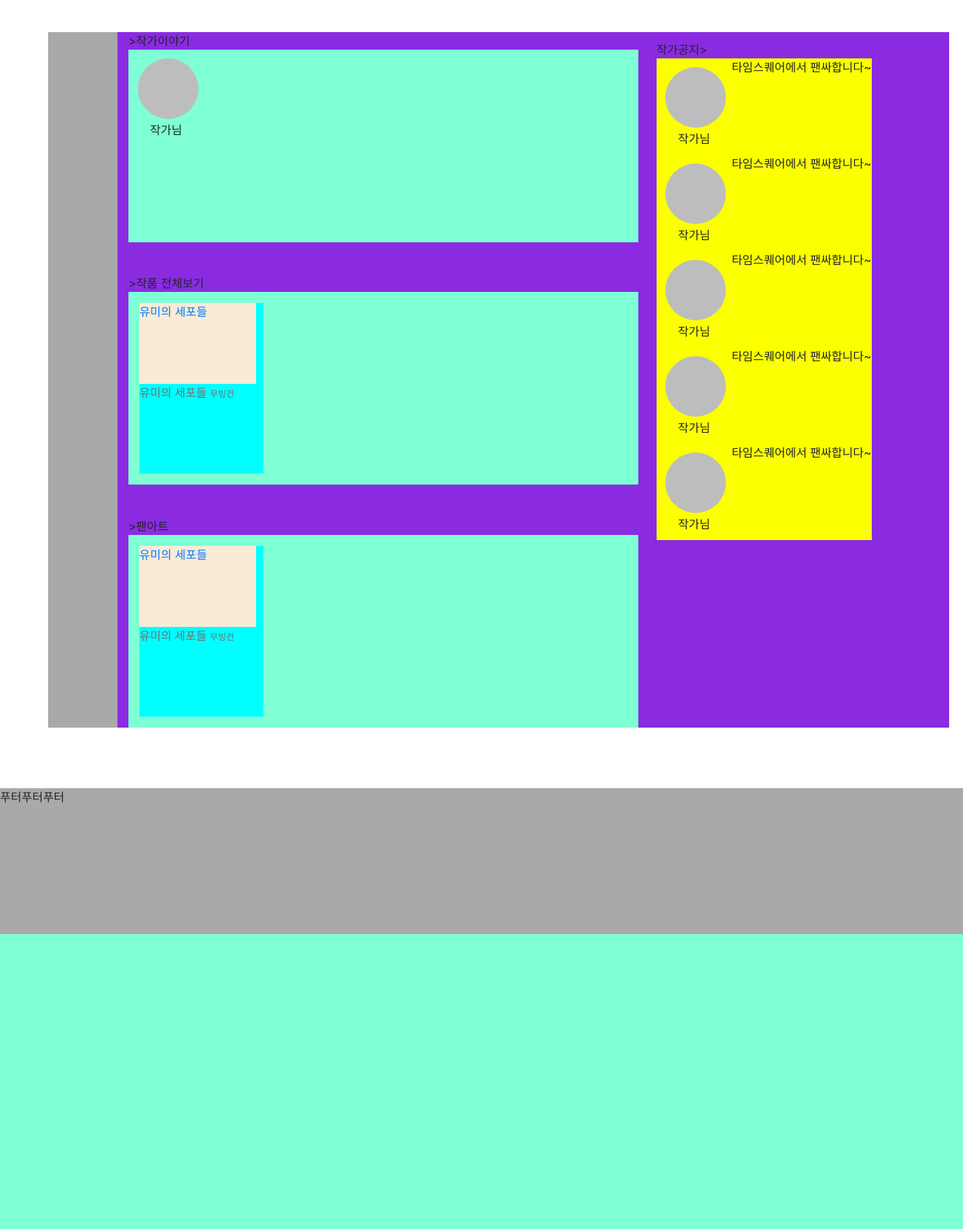
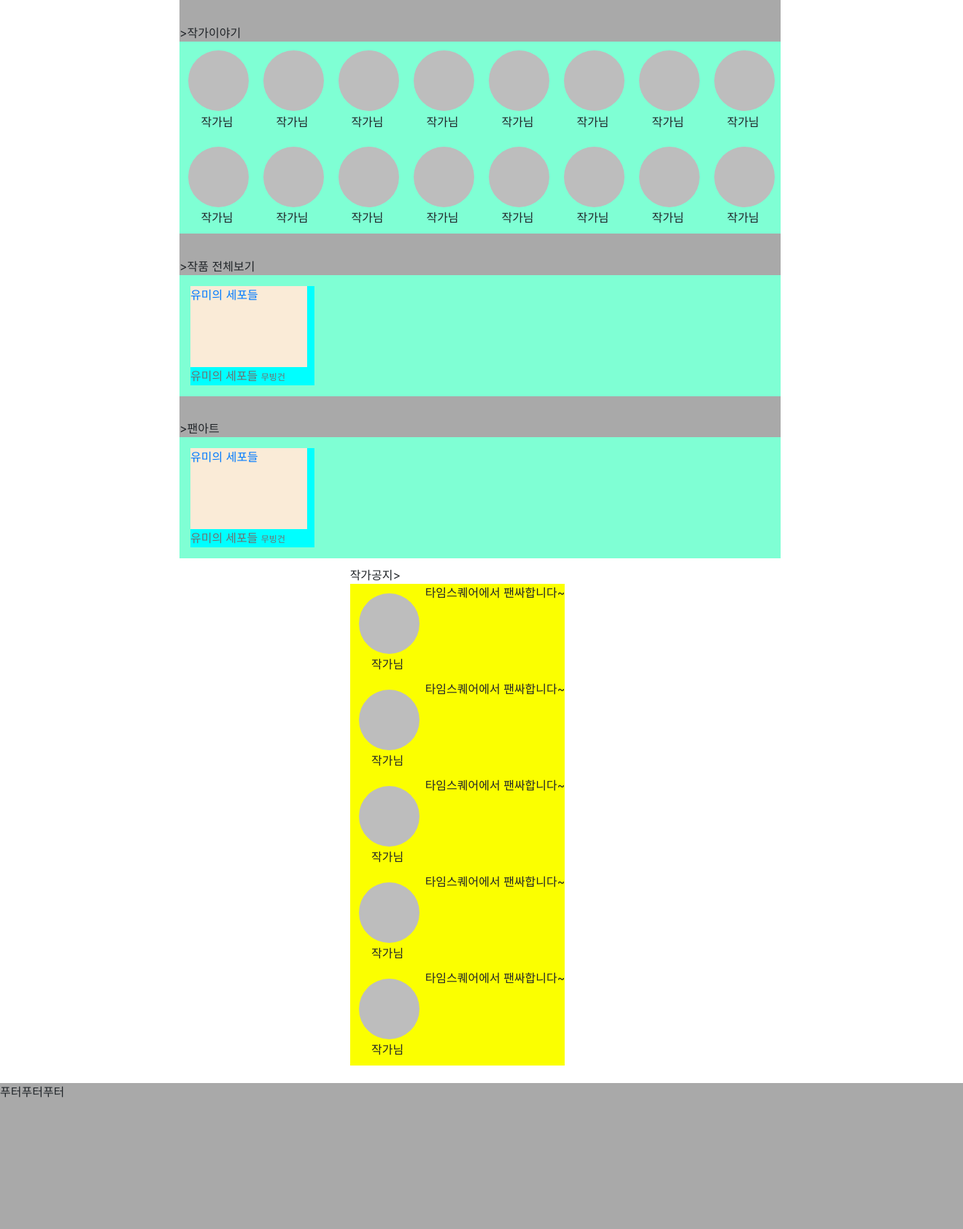
Before and after one commit to shalo1040/Re-Author, a Django app: page / in a window 1320 px wide. Shown: the part 215-1899 px from the top of the page at 73% size. Before the commit the page ends 1495 px from the top, so only its background shows below. Run offline with Django 3.2, Linux system fonts and the light colour scheme; some libraries are stand-ins or nearby versions.

Commit message:
home.html 화면 비율 따라 콘텐츠 정렬 수정

```diff
--- a/reauthor/mainApp/templates/home.html
+++ b/reauthor/mainApp/templates/home.html
@@ -1,15 +1,22 @@
 <!DOCTYPE html>
 {% load static %}
+{% load range %}
 <html>
+
 <head>
-        <link rel="stylesheet" href="https://stackpath.bootstrapcdn.com/bootstrap/4.5.2/css/bootstrap.min.css" integrity="sha384-JcKb8q3iqJ61gNV9KGb8thSsNjpSL0n8PARn9HuZOnIxN0hoP+VmmDGMN5t9UJ0Z" crossorigin="anonymous">
+    <link rel="stylesheet" href="https://stackpath.bootstrapcdn.com/bootstrap/4.5.2/css/bootstrap.min.css"
+        integrity="sha384-JcKb8q3iqJ61gNV9KGb8thSsNjpSL0n8PARn9HuZOnIxN0hoP+VmmDGMN5t9UJ0Z" crossorigin="anonymous">
     <title>ReAuthor</title>
+    <meta name="viewport" content="width=device-width, initial-scale=1">
+    <style>
+        body {
+            zoom: 1;
+            max-width: 100%;
+            margin-left: auto;
+            margin-right: auto;
+        }
 
-        <style>
-         body{
-             zoom: 1;
-         }
-         .Title{
+        .Title {
             font-size: 35px;
             width: 200px;
             border: 0px;
@@ -18,7 +25,8 @@
             position: relative;
             left: 30px;
         }
-        input{
+
+        input {
             width: 51%;
             height: 56px;
             border-radius: 35px;
@@ -26,7 +34,8 @@
             background-color: #8c62ff;
             margin: 4%;
         }
-        #searchBtn{
+
+        #searchBtn {
             float: inline-end;
             width: 30.3px;
             height: 30.3px;
@@ -34,7 +43,8 @@
             border: solid 1px #004eff;
             background-color: #fbff00;
         }
-        .MyPage{
+
+        .MyPage {
             width: 85px;
             height: 46px;
             opacity: 0.8;
@@ -47,14 +57,16 @@
             margin: 10px;
 
         }
-        .MainBox{
-            background-color:darkgray;
+
+        .MainBox {
+            display: inline-block;
+            background-color: darkgray;
             margin-left: 5%;
-            margin-right: 5%;
+            margin-right: 70px;
             padding: 0%;
-            transform: scale();
+            text-align: left;
+        }
 
-        }
         .box {
             width: 50px;
             height: 50px;
@@ -63,13 +75,15 @@
             margin: 10px;
             float: right;
         }
-        .Upload{
+
+        .Upload {
             appearance: none;
-            background-color:  #BDBDBD;
+            background-color: #BDBDBD;
             border: none;
             float: center;
         }
-        .logo{
+
+        .logo {
             width: 85.96px;
             height: 36.99px;
             padding-left: 10px;
@@ -77,27 +91,31 @@
             margin-right: 0%;
             background-color: khaki;
         }
-        .navi2{
+
+        .navi2 {
             padding-left: 9%;
             background-color: coral;
             height: 53px;
         }
-        .container{
+
+        .container {
             background-color: blueviolet;
             margin-left: 8%;
             margin-right: 25%;
             margin-bottom: 7%;
         }
-        .childCon{
+
+        .childCon {
             margin-top: 4%;
         }
-        .authorContainer{
+
+        .authorContainer {
             display: flex;
             align-self: flex-start;
             background-color: aquamarine;
-            height: 264px;
         }
-        #uploadIcon{
+
+        #uploadIcon {
             width: 83px;
             height: 83px;
             border-radius: 70%;
@@ -105,10 +123,12 @@
             overflow: hidden;
             float: left;
         }
-        #notice{
+
+        #notice {
             text-align: left;
         }
-        #line1{
+
+        #line1 {
 
             padding-top: 0%;
             padding-bottom: 0%;
@@ -117,52 +137,59 @@
             box-shadow: 0 3px 6px 0 rgba(0, 0, 0, 0.11);
             background-color: #9c0c5b;
         }
-        #nav2{
-            background-color:  #ffffff;
+
+        #nav2 {
+            background-color: #ffffff;
             padding-left: 2%;
             padding-right: 2%;
             height: 53px;
         }
-        .navBtn1{
-            background-color:  #ffffff;
+
+        .navBtn1 {
+            background-color: #ffffff;
         }
-        #nav2span{
+
+        #nav2span {
             padding: 2%;
         }
-        .alarm{
+
+        .alarm {
+            display: inline-block;
             margin-right: 5%;
-            margin-left: 25px;
-            display: flex;
             flex-direction: row;
-            height: 1000px;
             text-align: center;
-            float: right;
             align-items: start;
         }
-        .alarmContainer{
+
+        .alarmContainer {
             display: flex;
             background-color: rgb(251, 255, 0);
         }
-        #authorInfo{
+
+        #authorInfo {
             display: flex;
             flex-direction: column;
             padding: 10px;
             text-align: center;
         }
-        #alarmItem{
-            display:flex;
-            float:right;
+
+        #alarmItem {
+            display: flex;
+            float: right;
         }
-        footer{
+
+        footer {
             height: 200px;
             display: flex;
             flex-direction: column;
             background-color: darkgrey;
         }
-        .footerItem{
+
+        .footerItem {
             margin-top: auto;
         }
-        #title{
+
+        #title {
             width: 73px;
             height: 27px;
             font-family: AppleSDGothicNeoB00;
@@ -175,21 +202,24 @@
             text-align: left;
             color: #707070;
         }
-        .contentBox{
+
+        .contentBox {
             width: 160px;
             height: 111px;
             background-color: antiquewhite;
             object-fit: contain;
         }
-        .contentSet{
-            margin:15px;
-            width:170px;
+
+        .contentSet {
+            margin: 15px;
+            width: 170px;
             float: inline-start;
             background-color: aqua;
             display: flex;
             flex-direction: column;
         }
-        #author{
+
+        #author {
             width: 42px;
             height: 20px;
             font-family: AppleSDGothicNeoUL00;
@@ -202,22 +232,39 @@
             text-align: left;
             color: #707070;
         }
+
+        .center {
+            text-align: center;
+        }
+
+        * {
+            box-sizing: border-box;
+        }
     </style>
     <script>
-            var scale = Math.min( availableWidth / contentWidth, availableHeight / contentHeight );
+        var scale = Math.min(availableWidth / contentWidth, availableHeight / contentHeight);
     </script>
 </head>
+
 <body>
-        <script src="https://code.jquery.com/jquery-3.5.1.slim.min.js" integrity="sha384-DfXdz2htPH0lsSSs5nCTpuj/zy4C+OGpamoFVy38MVBnE+IbbVYUew+OrCXaRkfj" crossorigin="anonymous"></script>
-        <script src="https://cdn.jsdelivr.net/npm/popper.js@1.16.1/dist/umd/popper.min.js" integrity="sha384-9/reFTGAW83EW2RDu2S0VKaIzap3H66lZH81PoYlFhbGU+6BZp6G7niu735Sk7lN" crossorigin="anonymous"></script>
-        <script src="https://stackpath.bootstrapcdn.com/bootstrap/4.5.2/js/bootstrap.min.js" integrity="sha384-B4gt1jrGC7Jh4AgTPSdUtOBvfO8shuf57BaghqFfPlYxofvL8/KUEfYiJOMMV+rV" crossorigin="anonymous"></script>
+    <script src="https://code.jquery.com/jquery-3.5.1.slim.min.js"
+        integrity="sha384-DfXdz2htPH0lsSSs5nCTpuj/zy4C+OGpamoFVy38MVBnE+IbbVYUew+OrCXaRkfj"
+        crossorigin="anonymous"></script>
+    <script src="https://cdn.jsdelivr.net/npm/popper.js@1.16.1/dist/umd/popper.min.js"
+        integrity="sha384-9/reFTGAW83EW2RDu2S0VKaIzap3H66lZH81PoYlFhbGU+6BZp6G7niu735Sk7lN"
+        crossorigin="anonymous"></script>
+    <script src="https://stackpath.bootstrapcdn.com/bootstrap/4.5.2/js/bootstrap.min.js"
+        integrity="sha384-B4gt1jrGC7Jh4AgTPSdUtOBvfO8shuf57BaghqFfPlYxofvL8/KUEfYiJOMMV+rV"
+        crossorigin="anonymous"></script>
     <nav id="line1">
         <div>
             <img class="logo" src="{% static 'img/logofinal.svg' %}" width="86px" height="37px">
             <span class="search">
                 <input class="searchInput" type="text">
-                    <img src="{% static 'img/searchBtn1x.png' %}" srcset="searchBtn2x.png,searchBtn3x.png" id="searchBtn"><!--검색아이콘-->
-                    <button class="MyPage" ><!--마이페이지-->
+                <img src="{% static 'img/searchBtn1x.png' %}" srcset="searchBtn2x.png,searchBtn3x.png" id="searchBtn">
+                <!--검색아이콘-->
+                <button class="MyPage">
+                    <!--마이페이지-->
                     로그인
                     <!-- 마이페이지 링크 추가해야함 -->
                 </button>
@@ -225,15 +272,66 @@
         </div>
     </nav>
     <!--구분선-->
-        <nav class="navi2"><!--네비게이션-->
+    <nav class="navi2">
+        <!--네비게이션-->
         <button id="nav2" class="nav2Btn1">홈</button>
         <button id="nav2" class="nav2Btn">작가이야기</button>
         <button id="nav2" class="nav2Btn">작품</button>
         <button id="nav2" class="nav2Btn">팬아트</button>
         <button id="nav2" class="nav2Btn"><a href="{% url 'upload1' %}">업로드</a></button>
     </nav>
+    <div class="center">
         <div class="MainBox">
-            <aside class="alarm">
+            <!--작가이야기-->
+            <div class="childCon">
+                <div>>작가이야기</div>
+                <div class="authorContainer">
+                    {% for j in 1|range:9 %}
+                    <div id="authorInfo">
+                        <span id="uploadIcon" style="background: #BDBDBD;"></span>
+                        <span>작가님</span>
+                    </div>
+                    {% endfor %}
+                    <br>
+                </div>
+                <div class="authorContainer">
+                    {% for j in 1|range:9 %}
+                    <div id="authorInfo">
+                        <span id="uploadIcon" style="background: #BDBDBD;"></span>
+                        <span>작가님</span>
+                    </div>
+                    {% endfor %}
+                    <br>
+                </div>
+            </div>
+
+            <div class="childCon">
+                <div>>작품 전체보기</div>
+                <div class="authorContainer">
+                    <div class="contentSet">
+                        <a href="#" class="contentBox">유미의 세포들</a>
+                        <div class="contentText">
+                            <a id="title">유미의 세포들</a>
+                            <a id="author">무빙건</a>
+                        </div>
+                    </div>
+                </div>
+            </div>
+            <!--팬아트-->
+            <div class="childCon">
+                <div>>팬아트</div>
+                <div class="authorContainer">
+                    <div class="contentSet">
+                        <a href="#" class="contentBox">유미의 세포들</a>
+                        <div class="contentText">
+                            <a id="title">유미의 세포들</a>
+                            <a id="author">무빙건</a>
+                        </div>
+                    </div>
+                </div>
+            </div>
+        </div>
+        <div class="alarm">
             <div class="childCon">
                 <!--작가소식-->
                 <div id="notice">작가공지></div>
@@ -283,50 +381,13 @@
                     </span>
                 </div>
             </div>
-            </aside>
-            <div class="container">
-                <!--작가이야기-->
-                <div class="childCon">
-                    <div>>작가이야기</div>
-                    <div class="authorContainer">
-                        <div id="authorInfo">
-                            <span id="uploadIcon" style="background: #BDBDBD;"></span>
-                            <span>작가님</span>
         </div>
     </div>
-
-                </div>
-
-                <div class="childCon">
-                    <div>>작품 전체보기</div>
-                    <div class="authorContainer">
-                        <div class="contentSet">
-                            <a href="#" class="contentBox">유미의 세포들</a>
-                            <div class="contentText">
-                                <a id="title">유미의 세포들</a>
-                                <a id="author">무빙건</a>
-                            </div>
-                        </div>
-                    </div>
-                </div>
-                <!--팬아트-->
-                <div class="childCon">
-                    <div>>팬아트</div>
-                    <div class="authorContainer">
-                        <div class="contentSet">
-                            <a href="#" class="contentBox">유미의 세포들</a>
-                            <div class="contentText">
-                                <a id="title">유미의 세포들</a>
-                                <a id="author">무빙건</a>
-                            </div>
-                        </div>
-                    </div>
-                </div>
-            </div>
-        </div>
-
-        <footer><!--footer-->
+    <br>
+    <footer>
+        <!--footer-->
         <div id="footerItem">푸터푸터푸터</div>
     </footer>
 </body>
+
 </html>
--- /dev/null
+++ b/reauthor/mainApp/templatetags/range.py
@@ -0,0 +1,7 @@
+from django import template
+
+register = template.Library()
+
+@register.filter(name='range')
+def filter_range(start, end):
+    return range(start, end)
```
Also changed, not shown: reauthor/mainApp/templatetags/__init__.py (added). Lines whose indentation alone changed are shown as unchanged.
